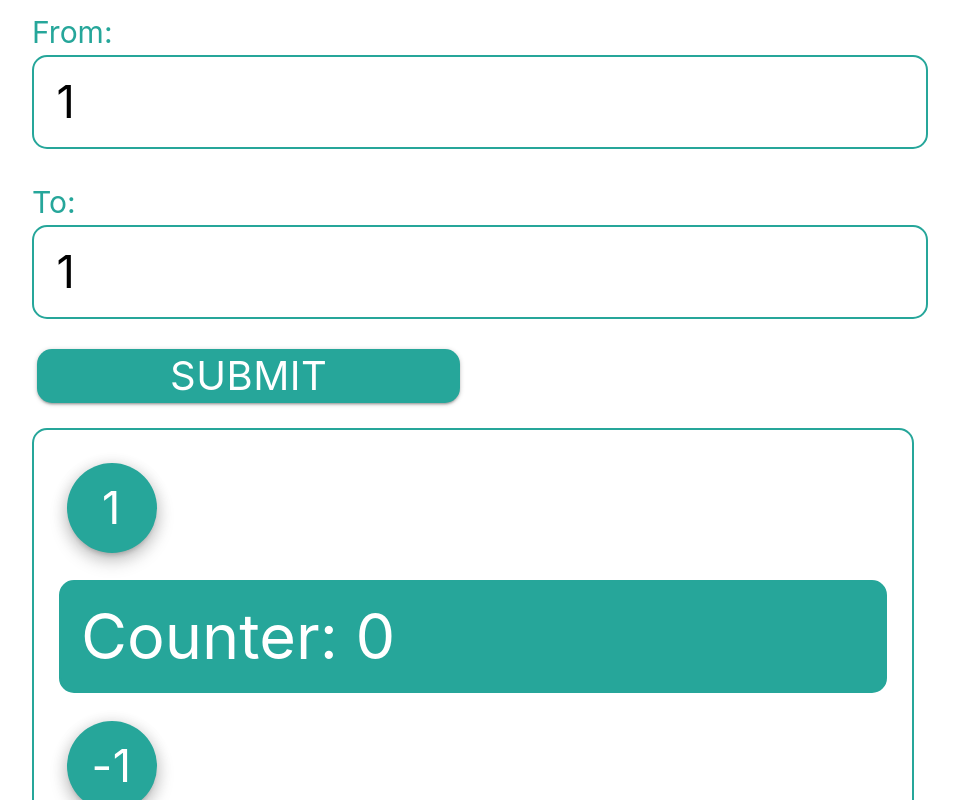
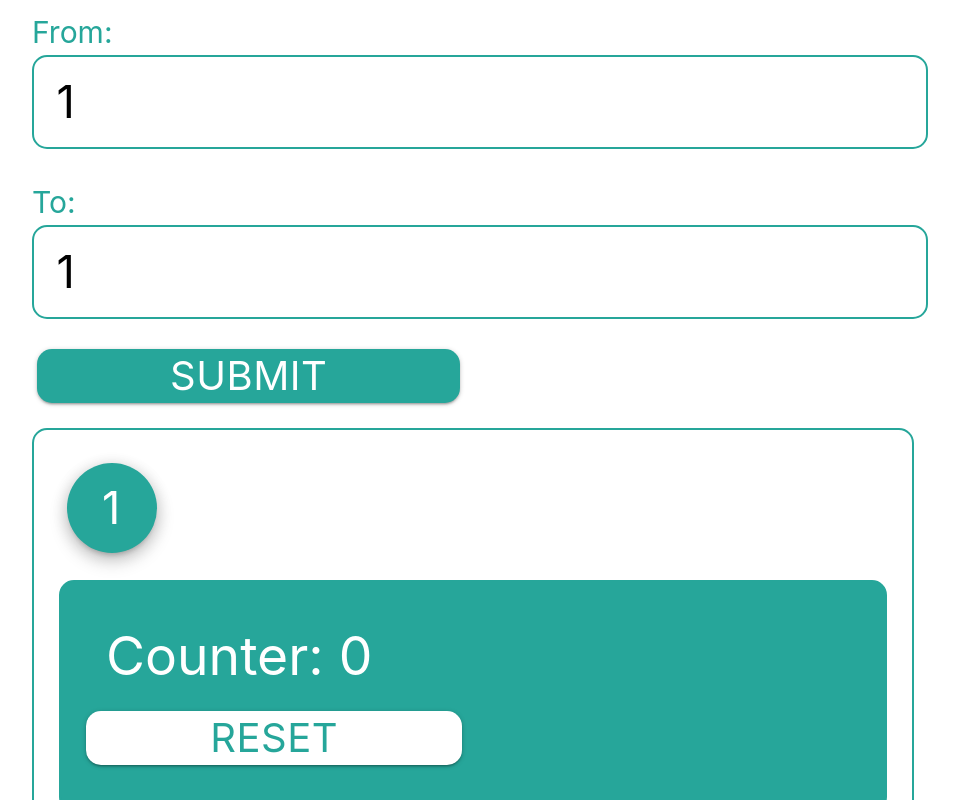
Before and after one commit to likejean/homework-4, a React (Create React App) app: page / in a window 1280 px wide. Shown: the top 800 px of the page, without its empty margins (167-1126 px from the left). Built offline with nearby package versions, Linux system fonts and the light colour scheme.

Commit message:
Created Reset Button inside the counter container

```diff
--- a/src/App.css
+++ b/src/App.css
@@ -40,7 +40,7 @@ label {
     padding: 25px;
 }
 
-.counter-label {
+.counter-container {
     margin: 20px 0px 20px 0px;
     padding: 20px;
     border: 2px solid #26a69a;
@@ -48,3 +48,13 @@ label {
     background-color: #26a69a;
     color: white;
 }
+
+#reset-button {
+    background-color: white;
+    color: #26a69a;
+}
+
+.counter-label {
+    width: 75%;
+    margin: 25px;
+}
--- a/src/components/Counter.js
+++ b/src/components/Counter.js
@@ -1,5 +1,5 @@
 import React, {useState} from 'react';
-import { Button } from 'react-materialize';
+import {Button} from 'react-materialize';
 
 
 export default props => {
@@ -8,19 +8,34 @@ export default props => {
     const negBtn = props.buttonMap.reverse();
 
     const handleButtonClick = e => {
+        e.preventDefault();
         let step = parseInt(e.target.getAttribute('step'));
         setCounter(counter + step);
-        e.preventDefault();
+
     }
+    const handleResetClick = e => setCounter(0);
+
     return (
         <div className="container">
             <div className="row counter">
                 {negBtn.map(el => <Button className="col-5 z-depth-3" onClick={handleButtonClick} step={el}
                                           name="subtract" key={el}>{el}</Button>)}
-                <h1 className="col-2 counter-label">Counter: {counter}</h1>
+                <div className="counter-container row">
+                    <h2 className="col-2 counter-label">Counter: {counter}</h2>
+                    <Button
+                        id="reset-button"
+                        large
+                        node="a"
+                        style={{
+                            margin: 5
+                        }}
+                        waves="light"
+                        type="submit"
+                        onClick={handleResetClick}
+                    >RESET</Button>
+                </div>
                 {posBtn.map(el => <Button className="col-5 z-depth-3" onClick={handleButtonClick} step={-el}
                                           name="add" key={-el}>{-el}</Button>)}
-
             </div>
         </div>
     )
--- a/src/components/Main.js
+++ b/src/components/Main.js
@@ -61,12 +61,10 @@ export default () => {
                         ? true
                         : false
                 ;
-
                 break;
             default:
                 break;
         }
-        e.preventDefault();
     }
 
 
```
Also changed, not shown: src/components/Range.js (+0 -10 lines).
